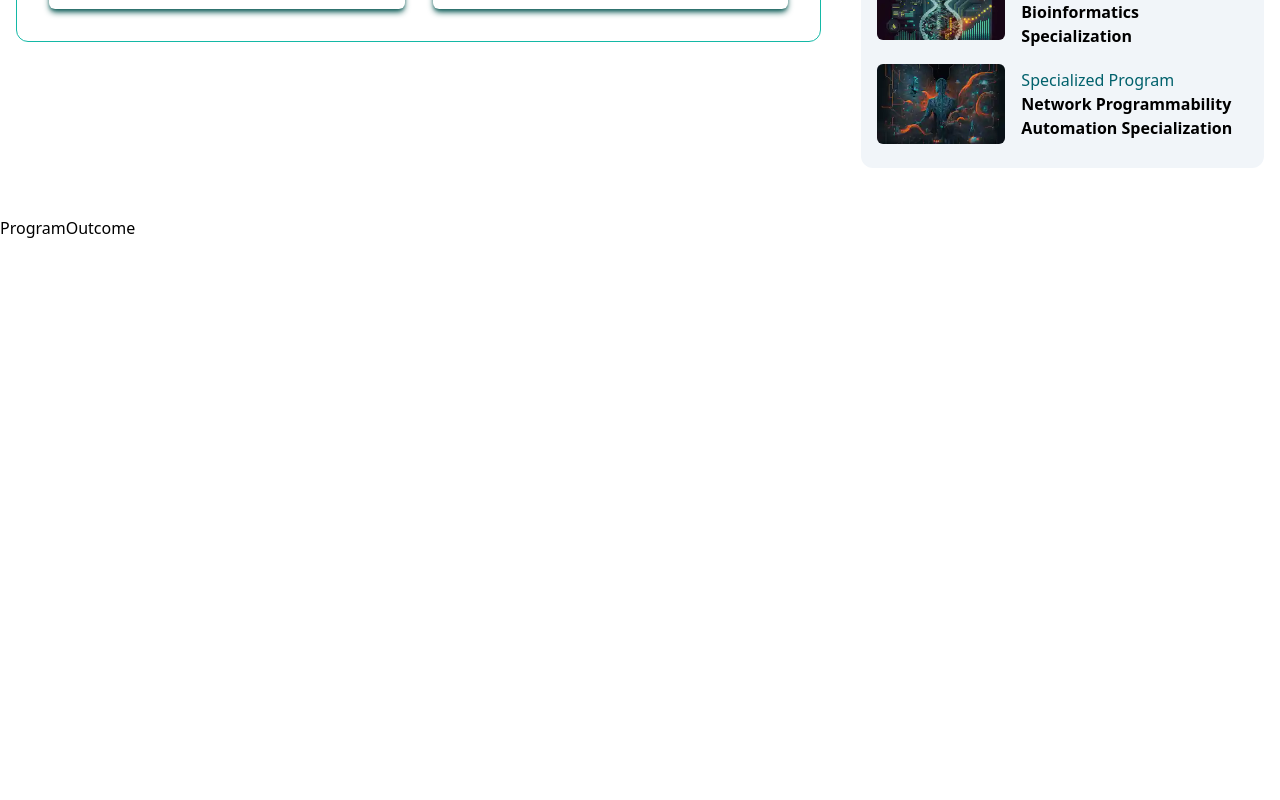
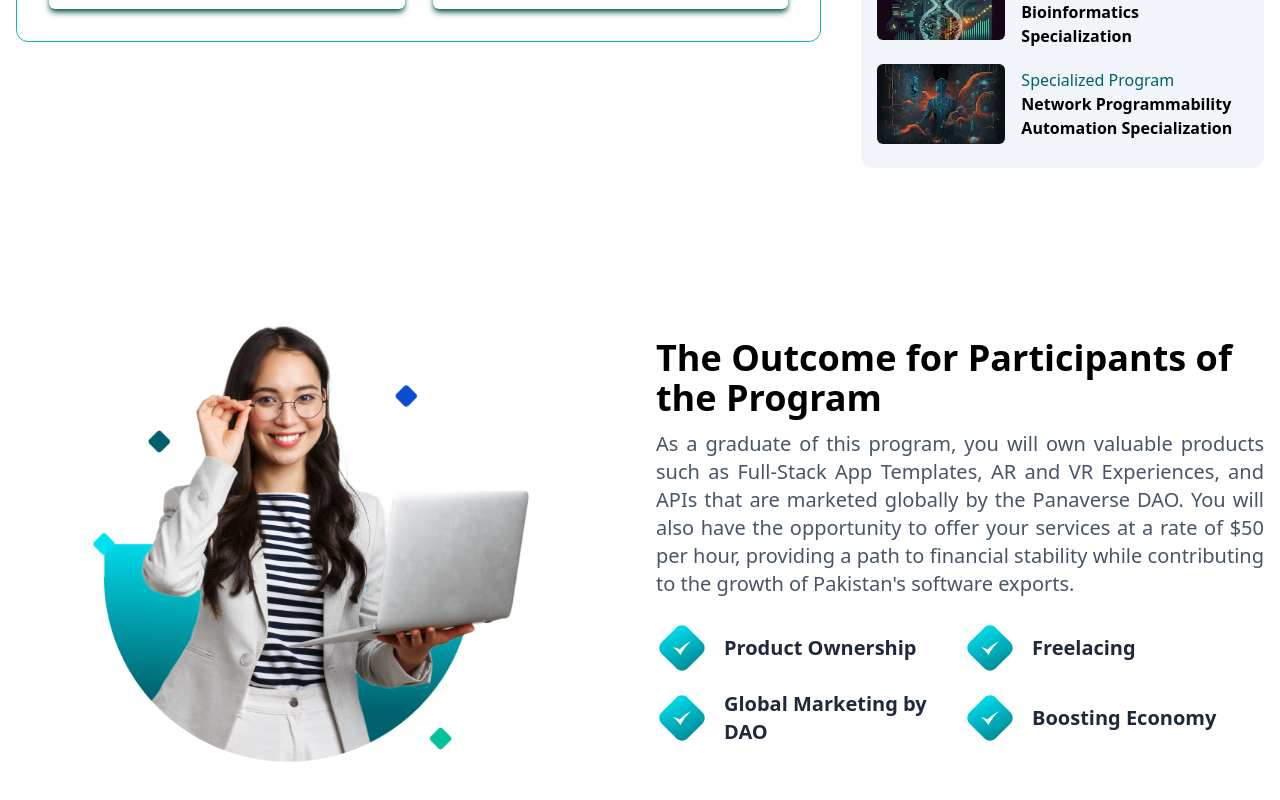
Before and after one commit to ShahidAbbasKhan/Panaversedao-website, a Next.js app in the folder panaversedao/: page / in a window 1280 px wide. Shown: the part 1861-2661 px from the top of the page. Before the commit the page ends 2101 px from the top, so only its background shows below. Built offline with nearby package versions, Linux system fonts and the light colour scheme.

Commit message:
updation

```diff
--- a/panaversedao/src/componets/sections/ProgramOutcome.tsx
+++ b/panaversedao/src/componets/sections/ProgramOutcome.tsx
@@ -1,5 +1,84 @@
+import Wrapper from "@/componets/shared/Wrapper";
+import outcome from "@/assests/images/outcome.png";
+import Image from "next/image";
+const outComePoints = [
+  "Product Ownership",
+  "Freelacing",
+  "Global Marketing by DAO",
+  "Boosting Economy",
+];
 const ProgramOutcome = () => {
-  return <div className="mt-12">ProgramOutcome</div>;
+  return (
+    <section>
+      <Wrapper>
+        <div className="flex flex-col-reverse md:flex-row gap-x-8 mt-14 md:mt-20 items-center">
+          {/* Left Image  */}
+          <div className="flex-1">
+            <Image
+              src={outcome}
+              alt={"Program OutCome Image"}
+              className="scale-75"
+            />
+          </div>
+          {/* Right  Content*/}
+          <div className="flex-1">
+            <h1 className=" text-2xl md:text-4xl font-bold ">
+              The Outcome for Participants of the Program
+            </h1>
+            <p className="mt-3 text-xl text-slate-600 text-justify">
+              As a graduate of this program, you will own valuable products such
+              as Full-Stack App Templates, AR and VR Experiences, and APIs that
+              are marketed globally by the Panaverse DAO. You will also have the
+              opportunity to offer your services at a rate of $50 per hour,
+              providing a path to financial stability while contributing to the
+              growth of Pakistan's software exports.
+            </p>
+            <div className="mt-6 text-xl font-bold text-slate-800 grid grid-cols-2 gap-x-2 gap-y-4">
+              {outComePoints.map((item, i) => {
+                return (
+                  <div key={i} className="flex gap-x-4 items-center">
+                    <svg
+                      width="52"
+                      className="flex-shrink-0"
+                      height="52"
+                      viewBox="0 0 52 52"
+                      fill="none"
+                      xmlns="http://www.w3.org/2000/svg"
+                    >
+                      <path
+                        d="M20.3431 5.65686C23.4673 2.53266 28.5327 2.53266 31.6569 5.65685L46.3431 20.3431C49.4673 23.4673 49.4673 28.5327 46.3431 31.6569L31.6569 46.3431C28.5327 49.4673 23.4673 49.4673 20.3431 46.3431L5.65686 31.6569C2.53266 28.5327 2.53266 23.4673 5.65685 20.3431L20.3431 5.65686Z"
+                        fill="url(#paint0_radial_1_55)"
+                      />
+                      <path
+                        fillRule="evenodd"
+                        clipRule="evenodd"
+                        d="M17 24.9206C19.0707 25.3461 21.734 26.1698 23.75 27.465C26.1178 24.3345 30.371 21.406 35 19C30.6042 23.2739 26.9668 28.1236 24.5 33C22.5118 30.2129 20.3398 27.6189 17 24.9206Z"
+                        fill="white"
+                      />
+                      <defs>
+                        <radialGradient
+                          id="paint0_radial_1_55"
+                          cx="0"
+                          cy="0"
+                          r="1"
+                          gradientUnits="userSpaceOnUse"
+                          gradientTransform="translate(16.5455 -6.96429) rotate(59.1918) scale(77.3011 169.686)"
+                        >
+                          <stop offset="0.125" stopColor="#00E1F0" />
+                          <stop offset="1" stopColor="#00616C" />
+                        </radialGradient>
+                      </defs>
+                    </svg>
+                    {item}
+                  </div>
+                );
+              })}
+            </div>
+          </div>
+        </div>
+      </Wrapper>
+    </section>
+  );
 };
 
 export default ProgramOutcome;
```
Also changed, not shown: panaversedao/src/assests/images/outcome.png (added).
